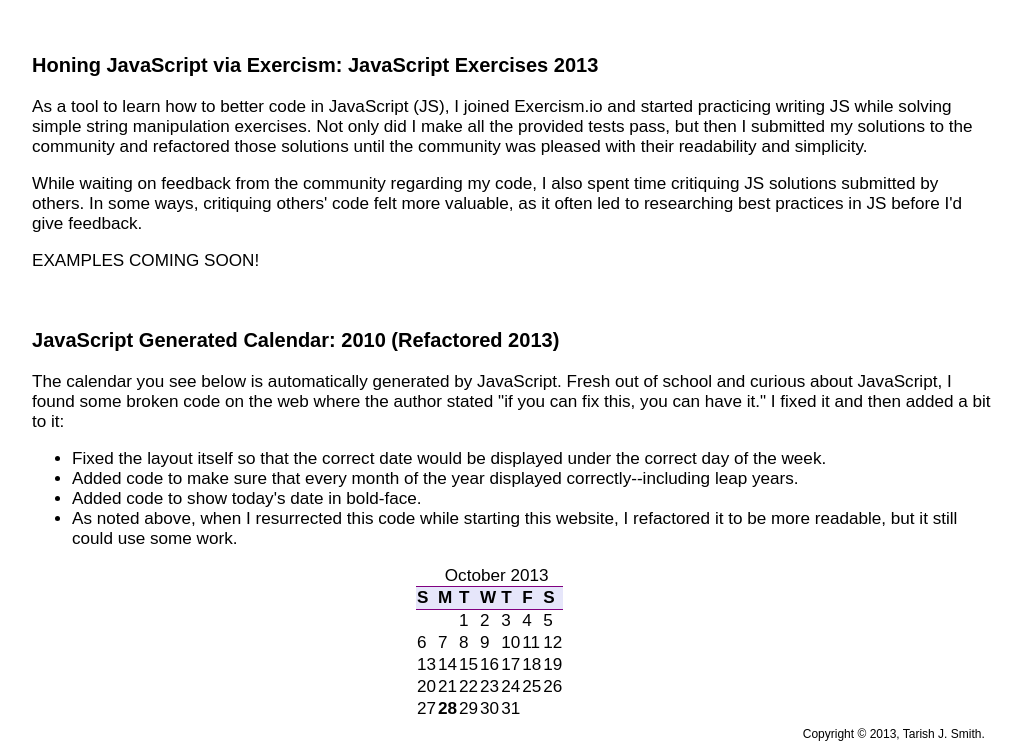
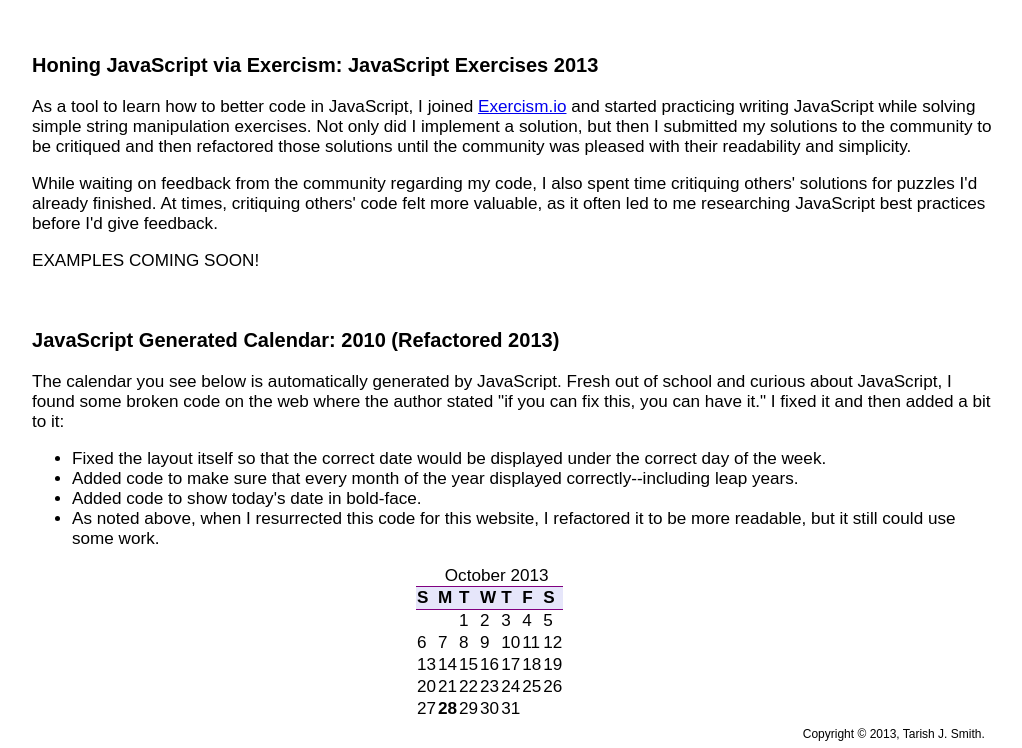
Before and after one commit to tarish/website, a website: page public/projects.html in a window 1280 px wide. Shown: the part 495-1243 px from the top of the page, without its empty margins (128-1150 px from the left). Drawn offline with nearby package versions, Linux system fonts and the light colour scheme.

Commit message:
Minor editing on projects text. Added link for exercism on projects page.

```diff
--- a/public/projects.html
+++ b/public/projects.html
@@ -36,11 +36,11 @@
 				<br/>
 				<div id="exercism">
 					<h3>Honing JavaScript via Exercism: JavaScript Exercises 2013</h3>
-					<p>As a tool to learn how to better code in JavaScript (JS), I joined Exercism.io and started practicing writing JS while solving simple string
-						manipulation exercises. Not only did I make all the provided tests pass, but then I submitted my solutions to the community and refactored
-						those solutions until the community was pleased with their readability and simplicity.</p>
-					<p>While waiting on feedback from the community regarding my code, I also spent time critiquing JS solutions submitted by others. In some ways,
-						critiquing others' code felt more valuable, as it often led to researching best practices in JS before I'd give feedback.</p>
+					<p>As a tool to learn how to better code in JavaScript, I joined <a href="http://exercism.io/">Exercism.io</a> and started practicing writing JavaScript
+					 while solving simple string manipulation exercises. Not only did I implement a solution, but then I submitted my solutions to the community to be critiqued
+					 and then refactored those solutions until the community was pleased with their readability and simplicity.</p>
+					<p>While waiting on feedback from the community regarding my code, I also spent time critiquing others' solutions for puzzles I'd already finished. At times,
+						critiquing others' code felt more valuable, as it often led to me researching JavaScript best practices before I'd give feedback.</p>
 					<p>EXAMPLES COMING SOON!</p>
 				</div>
 				<br/>
@@ -52,7 +52,7 @@
 						<li>Fixed the layout itself so that the correct date would be displayed under the correct day of the week.</li>
 						<li>Added code to make sure that every month of the year displayed correctly--including leap years.</li>
 						<li>Added code to show today's date in bold-face.</li>
-						<li>As noted above, when I resurrected this code while starting this website, I refactored it to be more readable, but it still could use some work.</li>
+						<li>As noted above, when I resurrected this code for this website, I refactored it to be more readable, but it still could use some work.</li>
 					</ul>
 				</div>
 				<div class="sample spacer">
```
